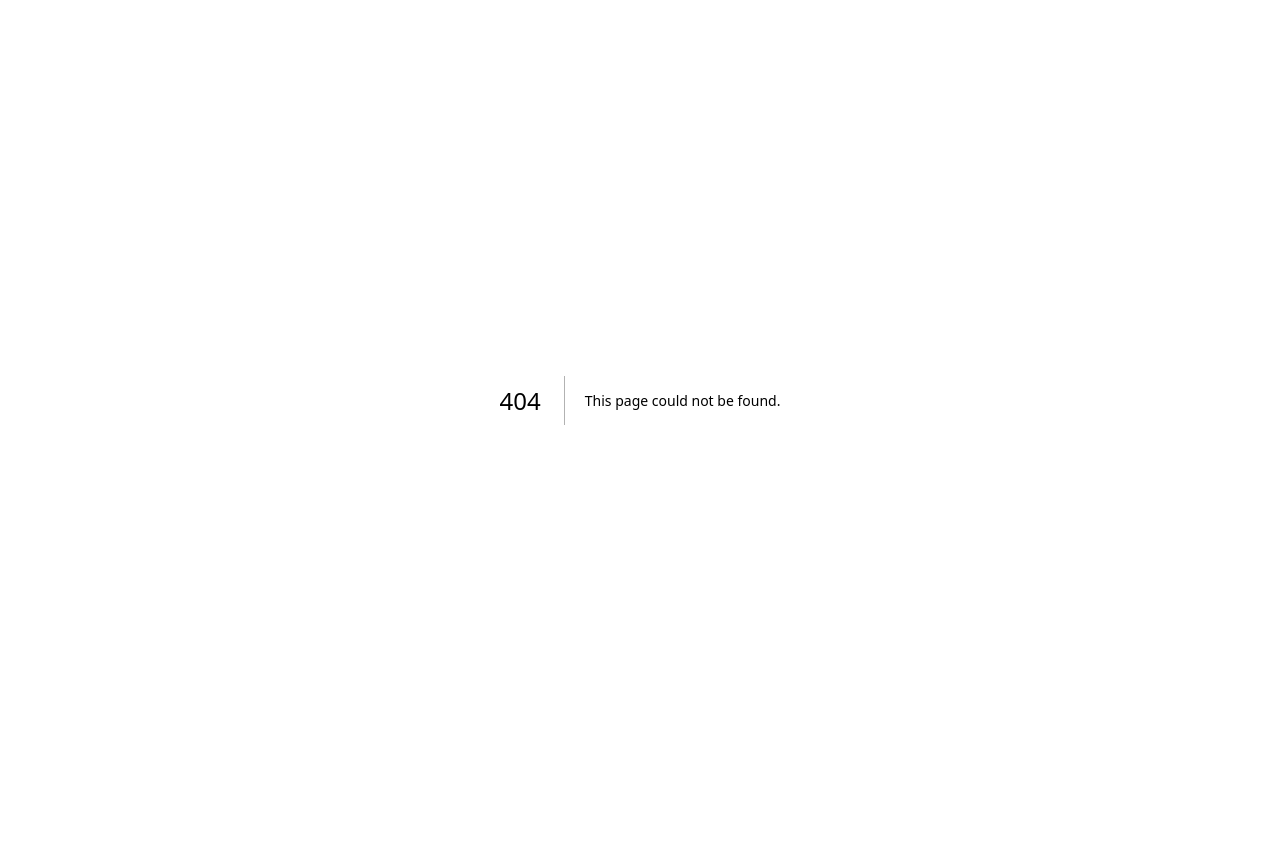
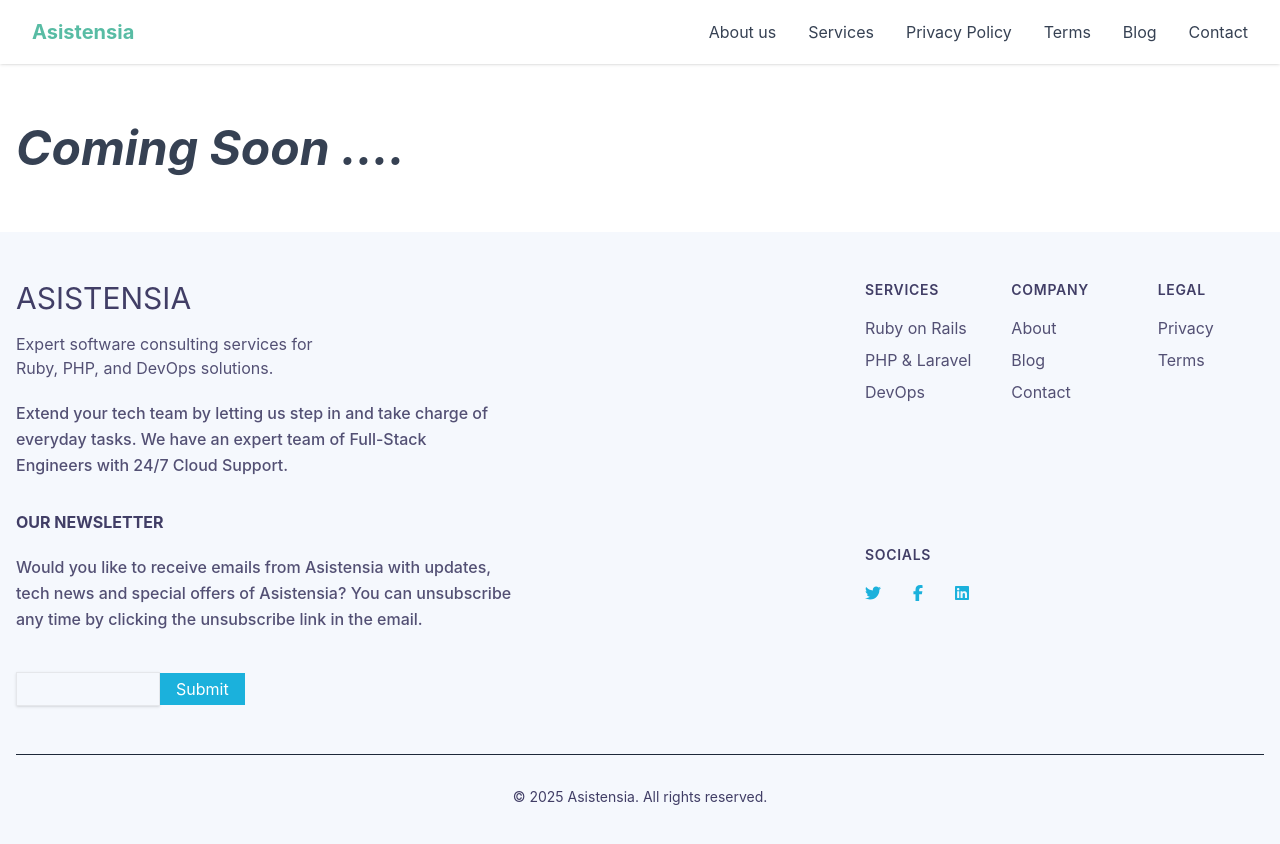
Before and after one commit to ahmadhasankhan/vercel, a Next.js app: page /terms in a window 1280 px wide. Before the commit this address had no page. Shown: the top 844 px of the page. Before the commit the page ends 800 px from the top, so only its background shows below. Built offline with nearby package versions, Linux system fonts and the light colour scheme.

Commit message:
add terms page

```diff
--- a/src/app/components/Layout.tsx
+++ b/src/app/components/Layout.tsx
@@ -46,7 +46,7 @@ export default function Layout({ children }: { children: React.ReactNode }) : Re
                <a href="/privacy" className="text-gray-700 hover:text-[#1bb1dc]">
                 Privacy Policy
               </a>
-               <a href="/#services" className="text-gray-700 hover:text-[#1bb1dc]">
+               <a href="/terms" className="text-gray-700 hover:text-[#1bb1dc]">
                 Terms
               </a>
               <a href="/blog" className="text-gray-700 hover:text-[#1bb1dc]">
--- a/src/app/page.tsx
+++ b/src/app/page.tsx
@@ -58,6 +58,12 @@ export default function Home() {
                   className="text-gray-700 hover:text-[#1bb1dc]"
                 >
                   Privacy Policy
+                </a>
+                <a
+                  href="/terms"
+                  className="text-gray-700 hover:text-[#1bb1dc]"
+                >
+                  Terms
                 </a>
                 <a href="/blog" className="text-gray-700 hover:text-[#1bb1dc]">
                   Blog
@@ -290,7 +296,7 @@ export default function Home() {
                   <ul className="space-y-2">
                     <li>
                       <a
-                        href="#"
+                        href="/privacy"
                         className="text-[#535074] hover:text-[#1bb1dc]"
                       >
                         Privacy
@@ -298,7 +304,7 @@ export default function Home() {
                     </li>
                     <li>
                       <a
-                        href="#"
+                        href="/terms"
                         className="text-[#535074] hover:text-[#1bb1dc]"
                       >
                         Terms
--- /dev/null
+++ b/src/app/terms/page.tsx
@@ -0,0 +1,14 @@
+import Layout from "../components/Layout";
+
+const page = () => {
+  return (
+     <Layout>
+     <div className="max-w-7xl mx-auto px-4 prose-headings:text-gray-800 prose-p:text-gray-600 pt-15 pb-15">
+      <h1 className="text-5xl font-bold italic text-gray-700">Coming Soon ....</h1>
+     </div>
+
+     </Layout>
+  );
+};
+
+export default page;
```
